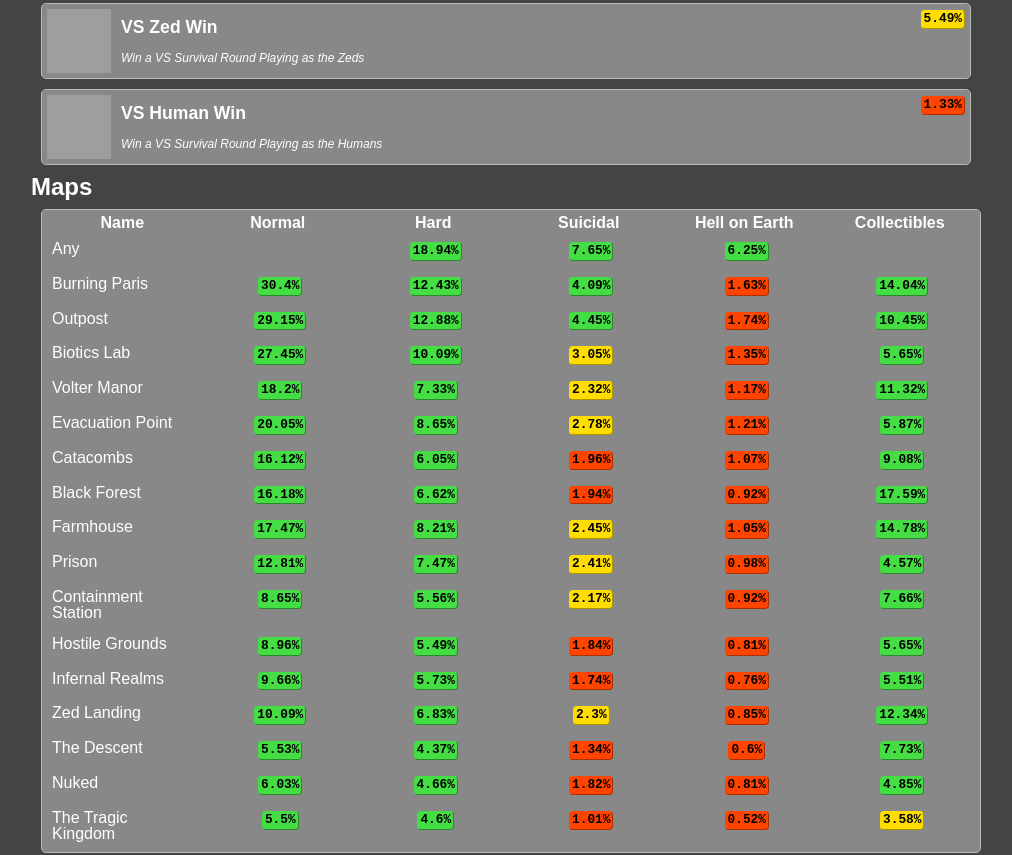
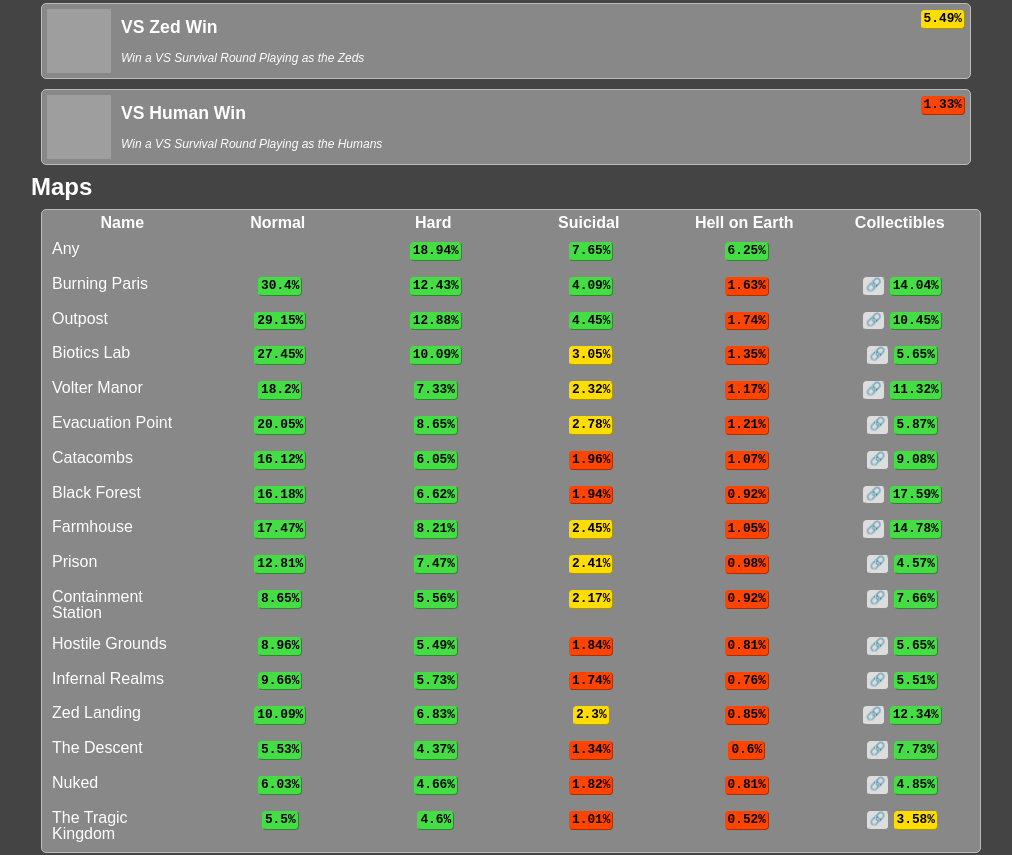
Before and after one commit to DuBistKomisch/kf2ag, a plain HTML site: page index.html in a window 1280 px wide. Shown: the part 1602-2457 px from the top of the page, without its empty margins (129-1141 px from the left). Drawn offline with nearby package versions, Linux system fonts and the light colour scheme; grey boxes are pictures that could not be loaded.

Commit message:
Add guide links

```diff
--- a/css/template.css
+++ b/css/template.css
@@ -241,11 +241,13 @@ article div:nth-of-type(1) p:nth-of-type(2)
 
 .tag:after { content: "%"; }
 .event:after { content: none; }
+.link:after { content: none; }
 
 .easy { border-color: #4d4; background-color: #4d4; }
 .medium { border-color: #fd0; background-color: #fd0; }
 .hard { border-color: #f40; background-color: #f40; }
 .event { border-color: #88f; background-color: #88f; }
+.link { border-color: #ddd; background-color: #ddd; }
 
 /**
  * progress
--- a/data.json
+++ b/data.json
@@ -9,6 +9,7 @@
         "icon": "66f5309ba8030f4f5dc5f1c15e1db4dad14ffbb1",
         "name": "School's Out Forever",
         "description": "Complete the Training Floor",
+        "link": "",
         "rate": 14.16
       },
       {
@@ -17,6 +18,7 @@
         "icon": "08e4690859d94699a73a80e5589fb0b8c799fa1c",
         "name": "Dead Silence",
         "description": "Kill a Siren Before She Screams",
+        "link": "",
         "rate": 30.73
       },
       {
@@ -25,6 +27,7 @@
         "icon": "6fdfdd1f09fb91e90a1b25cb83a5421ae81a2cb5",
         "name": "Quick on the Trigger",
         "description": "Kill the Patriarch Before He Has a Chance to Heal",
+        "link": "",
         "rate": 6.82
       },
       {
@@ -33,6 +36,7 @@
         "icon": "03ff0be17f0e56d8e312aa117844f27f134c47af",
         "name": "It's Only a Flesh Wound",
         "description": "Kill Your First Fleshpound",
+        "link": "",
         "rate": 33.7
       },
       {
@@ -41,6 +45,7 @@
         "icon": "6cfc51c010c7198347da1a22e1ce51d47f5ff13c",
         "name": "Hack and Slash",
         "description": "Kill Your First Scrake",
+        "link": "",
         "rate": 34.79
       },
       {
@@ -49,6 +54,7 @@
         "icon": "6f07eab287060d5516082afa7e3a7772017fe75c",
         "name": "Die Volter",
         "description": "Kill Dr. Hans Volter For the First Time",
+        "link": "",
         "rate": 19.52
       },
       {
@@ -57,6 +63,7 @@
         "icon": "93aee896270cac79fb5ae36375c92091b57e9707",
         "name": "Win 1",
         "description": "Win 1 Multiplayer Match",
+        "link": "",
         "rate": 32.68
       },
       {
@@ -65,6 +72,7 @@
         "icon": "5ac2c4dcfc8e708bce22d43c8fa0a28bc5f63177",
         "name": "Win 10",
         "description": "Win 10 Multiplayer Matches",
+        "link": "",
         "rate": 13.87
       },
       {
@@ -73,6 +81,7 @@
         "icon": "361fe6cb30916a4b3785ea0431b7df56bca3e111",
         "name": "Win 25",
         "description": "Win 25 Multiplayer Matches",
+        "link": "",
         "rate": 6.68
       },
       {
@@ -81,6 +90,7 @@
         "icon": "992d3a5c5c8d736cd26ef8ce2f371eeea33a8469",
         "name": "VS Zed Win",
         "description": "Win a VS Survival Round Playing as the Zeds",
+        "link": "",
         "rate": 5.49
       },
       {
@@ -89,6 +99,7 @@
         "icon": "af8cdf129ec3eaa218ca706105ed329792893872",
         "name": "VS Human Win",
         "description": "Win a VS Survival Round Playing as the Humans",
+        "link": "",
         "rate": 1.33
       },
       {
@@ -97,6 +108,7 @@
         "icon": "d5b03919fefaa82dc87765dc29961e4fd3816acb",
         "name": "Hold Out",
         "description": "Weld a Door to 100%",
+        "link": "",
         "rate": 26.84
       },
       {
@@ -105,6 +117,7 @@
         "icon": "a873278bb202e325e5073ae542ebabf0dd276236",
         "name": "I Got Your Back",
         "description": "Heal a Teammate With the Syringe",
+        "link": "",
         "rate": 26.38
       },
       {
@@ -113,6 +126,7 @@
         "icon": "7b07b668e976c865c0a2ad8707149d43f9652ef6",
         "name": "Benefactor",
         "description": "Give 1000 Dosh to Another Player During a Multiplayer Match",
+        "link": "",
         "rate": 21.79
       }
     ]
--- a/js/main.js
+++ b/js/main.js
@@ -313,6 +313,10 @@ function processAchievements(list, base)
     // event
     if (list[i].event != undefined)
       $achievement.find('div:nth-of-type(1) p:nth-of-type(2)').prepend('<span class="tag event">&nbsp;</span>');
+    // link
+    if (list[i].link) {
+      $achievement.find('div:nth-of-type(1) p:nth-of-type(2)').prepend('<span class="tag link"><a href="' + list[i].link + '">&#x1f517;</a></span>');
+    }
     // tips
     if (list[i].tips != undefined)
     {
@@ -384,30 +388,30 @@ function update_tables()
     }
 
     // create rows
-    for (var i = 0; i < list.length; i++)
-    {
+    for (var i = 0; i < list.length; i++) {
       var $row = $('<tr id="' + list[i].id + '"><td class="first"><a href="#' + list[i].id + '">' + list[i].name + '</a></td></tr>');
-      for (var j = 0; j < table.columns.length - 1; j++)
-      {
-        if (!list[i].api[j]) {
-          $row.append($('<td>&nbsp;</td>'));
-          continue;
+      for (var j = 0; j < table.columns.length - 1; j++) {
+        $td = $('<td></td>');
+        if (list[i].api[j]) {
+          if (window.user != null) {
+            var found = false;
+            $.each(window.user.achievements, function (k, obj) {
+              if (obj.name.toLowerCase() == list[i].api[j])
+                found = true;
+            });
+          }
+          if (found) {
+            $td.append('&#x2714;');
+          } else {
+            if (list[i].link[j]) {
+              $td.append('<span class="tag link"><a href="' + list[i].link[j] + '">&#x1f517;</a></span>');
+            }
+            $td.append($('<span class="tag ' + (list[i].rate[j] >= 4 ? 'easy' : (list[i].rate[j] >= 2 ? 'medium' : 'hard')) + '">' + list[i].rate[j] + '</span>'));
+          }
+        } else {
+          $td.append('&nbsp;');
         }
-        if (window.user != null)
-        {
-          var found = false;
-          $.each(window.user.achievements, function (k, obj)
-          {
-            if (obj.name.toLowerCase() == list[i].api[j])
-              found = true;
-          });
-          if (found)
-          {
-            $row.append($('<td>&#x2714;</td>'));
-            continue;
-          }
-        }
-        $row.append($('<td><span class="tag ' + (list[i].rate[j] >= 4 ? 'easy' : (list[i].rate[j] >= 2 ? 'medium' : 'hard')) + '">' + list[i].rate[j] + '</span></td>'));
+        $row.append($td);
       }
       $tbody.append($row);
     }
--- a/tables.json
+++ b/tables.json
@@ -27,6 +27,13 @@
           7.65,
           6.25,
           0
+        ],
+        "link": [
+          "",
+          "",
+          "",
+          "",
+          ""
         ]
       },
       {
@@ -45,6 +52,13 @@
           4.09,
           1.63,
           14.04
+        ],
+        "link": [
+          "",
+          "",
+          "",
+          "",
+          "https://www.youtube.com/watch?v=kksWlldnLXQ"
         ]
       },
       {
@@ -63,6 +77,13 @@
           4.45,
           1.74,
           10.45
+        ],
+        "link": [
+          "",
+          "",
+          "",
+          "",
+          "https://www.youtube.com/watch?v=n29cxTdv-wI"
         ]
       },
       {
@@ -81,6 +102,13 @@
           3.05,
           1.35,
           5.65
+        ],
+        "link": [
+          "",
+          "",
+          "",
+          "",
+          "https://www.youtube.com/watch?v=tapanlB-Xog"
         ]
       },
       {
@@ -99,6 +127,13 @@
           2.32,
           1.17,
           11.32
+        ],
+        "link": [
+          "",
+          "",
+          "",
+          "",
+          "https://www.youtube.com/watch?v=1EaZzxQBoz4"
         ]
       },
       {
@@ -117,6 +152,13 @@
           2.78,
           1.21,
           5.87
+        ],
+        "link": [
+          "",
+          "",
+          "",
+          "",
+          "https://www.youtube.com/watch?v=4ilFJWBUeQA"
         ]
       },
       {
@@ -135,6 +177,13 @@
           1.96,
           1.07,
           9.08
+        ],
+        "link": [
+          "",
+          "",
+          "",
+          "",
+          "https://www.youtube.com/watch?v=rx5FhAwbBwc"
         ]
       },
       {
@@ -153,6 +202,13 @@
           1.94,
           0.92,
           17.59
+        ],
+        "link": [
+          "",
+          "",
+          "",
+          "",
+          "https://www.youtube.com/watch?v=JUl7tECPN-c"
         ]
       },
       {
@@ -171,6 +227,13 @@
           2.45,
           1.05,
           14.78
+        ],
+        "link": [
+          "",
+          "",
+          "",
+          "",
+          "https://www.youtube.com/watch?v=0kq4hK9MwpU"
         ]
       },
       {
@@ -189,6 +252,13 @@
           2.41,
           0.98,
           4.57
+        ],
+        "link": [
+          "",
+          "",
+          "",
+          "",
+          "https://www.youtube.com/watch?v=38cqokOcLNw"
         ]
       },
       {
@@ -207,6 +277,13 @@
           2.17,
           0.92,
           7.66
+        ],
+        "link": [
+          "",
+          "",
+          "",
+          "",
+          "https://www.youtube.com/watch?v=gfjwJVisgTY"
         ]
       },
       {
@@ -225,6 +302,13 @@
           1.84,
           0.81,
           5.65
+        ],
+        "link": [
+          "",
+          "",
+          "",
+          "",
+          "https://www.youtube.com/watch?v=HtKiLq4FPOY"
         ]
       },
       {
@@ -243,6 +327,13 @@
           1.74,
           0.76,
           5.51
+        ],
+        "link": [
+          "",
+          "",
+          "",
+          "",
+          "https://www.youtube.com/watch?v=C-wbSAbjk_Y"
         ]
       },
       {
@@ -261,6 +352,13 @@
           2.3,
           0.85,
           12.34
+        ],
+        "link": [
+          "",
+          "",
+          "",
+          "",
+          "https://www.youtube.com/watch?v=Cj1Pny5beKM"
         ]
       },
       {
@@ -279,6 +377,13 @@
           1.34,
           0.6,
           7.73
+        ],
+        "link": [
+          "",
+          "",
+          "",
+          "",
+          "https://www.youtube.com/watch?v=mKbW5DKiVJw"
         ]
       },
       {
@@ -297,6 +402,13 @@
           1.82,
           0.81,
           4.85
+        ],
+        "link": [
+          "",
+          "",
+          "",
+          "",
+          "https://www.youtube.com/watch?v=rCcP_i7uhLE"
         ]
       },
       {
@@ -315,6 +427,13 @@
           1.01,
           0.52,
           3.58
+        ],
+        "link": [
+          "",
+          "",
+          "",
+          "",
+          "https://www.youtube.com/watch?v=GCUkFm_XEXM"
         ]
       }
     ]
@@ -347,6 +466,13 @@
           14.5,
           8.79,
           4.75
+        ],
+        "link": [
+          "",
+          "",
+          "",
+          "",
+          ""
         ]
       },
       {
@@ -365,6 +491,13 @@
           5.35,
           3.66,
           2.45
+        ],
+        "link": [
+          "",
+          "",
+          "",
+          "",
+          ""
         ]
       },
       {
@@ -383,6 +516,13 @@
           6.06,
           4.03,
           2.6
+        ],
+        "link": [
+          "",
+          "",
+          "",
+          "",
+          ""
         ]
       },
       {
@@ -401,6 +541,13 @@
           6.71,
           4.37,
           2.8
+        ],
+        "link": [
+          "",
+          "",
+          "",
+          "",
+          ""
         ]
       },
       {
@@ -419,6 +566,13 @@
           7.11,
           4.66,
           2.81
+        ],
+        "link": [
+          "",
+          "",
+          "",
+          "",
+          ""
         ]
       },
       {
@@ -437,6 +591,13 @@
           4.86,
           3.3,
           2.16
+        ],
+        "link": [
+          "",
+          "",
+          "",
+          "",
+          ""
         ]
       },
       {
@@ -455,6 +616,13 @@
           5.75,
           3.73,
           2.38
+        ],
+        "link": [
+          "",
+          "",
+          "",
+          "",
+          ""
         ]
       },
       {
@@ -473,6 +641,13 @@
           4.79,
           3.13,
           1.98
+        ],
+        "link": [
+          "",
+          "",
+          "",
+          "",
+          ""
         ]
       },
       {
@@ -491,6 +666,13 @@
           3.48,
           2.19,
           1.37
+        ],
+        "link": [
+          "",
+          "",
+          "",
+          "",
+          ""
         ]
       },
       {
@@ -509,6 +691,13 @@
           4.01,
           2.44,
           1.46
+        ],
+        "link": [
+          "",
+          "",
+          "",
+          "",
+          ""
         ]
       },
       {
@@ -527,6 +716,13 @@
           2.41,
           1.59,
           0.97
+        ],
+        "link": [
+          "",
+          "",
+          "",
+          "",
+          ""
         ]
       },
       {
@@ -545,6 +741,13 @@
           0,
           0,
           0.78
+        ],
+        "link": [
+          "",
+          "",
+          "",
+          "",
+          ""
         ]
       }
     ]
@@ -574,6 +777,12 @@
           6.72,
           2.87,
           2.81
+        ],
+        "link": [
+          "",
+          "",
+          "",
+          ""
         ]
       },
       {
@@ -590,6 +799,12 @@
           7.15,
           3.11,
           2.92
+        ],
+        "link": [
+          "",
+          "",
+          "",
+          ""
         ]
       },
       {
@@ -606,6 +821,12 @@
           8.1,
           2.95,
           2.78
+        ],
+        "link": [
+          "",
+          "",
+          "",
+          ""
         ]
       },
       {
@@ -622,6 +843,12 @@
           8.42,
           3.36,
           2.96
+        ],
+        "link": [
+          "",
+          "",
+          "",
+          ""
         ]
       },
       {
@@ -638,6 +865,12 @@
           5.49,
           2.27,
           2.98
+        ],
+        "link": [
+          "",
+          "",
+          "",
+          ""
         ]
       },
       {
@@ -654,6 +887,12 @@
           7.18,
           3.18,
           3.57
+        ],
+        "link": [
+          "",
+          "",
+          "",
+          ""
         ]
       },
       {
@@ -670,6 +909,12 @@
           6.97,
           2.6,
           2.75
+        ],
+        "link": [
+          "",
+          "",
+          "",
+          ""
         ]
       },
       {
@@ -686,6 +931,12 @@
           6.19,
           2.23,
           2.38
+        ],
+        "link": [
+          "",
+          "",
+          "",
+          ""
         ]
       },
       {
@@ -702,6 +953,12 @@
           6.2,
           2.21,
           2.23
+        ],
+        "link": [
+          "",
+          "",
+          "",
+          ""
         ]
       },
       {
@@ -718,6 +975,12 @@
           3.19,
           1.34,
           1.49
+        ],
+        "link": [
+          "",
+          "",
+          "",
+          ""
         ]
       }
     ]
```
